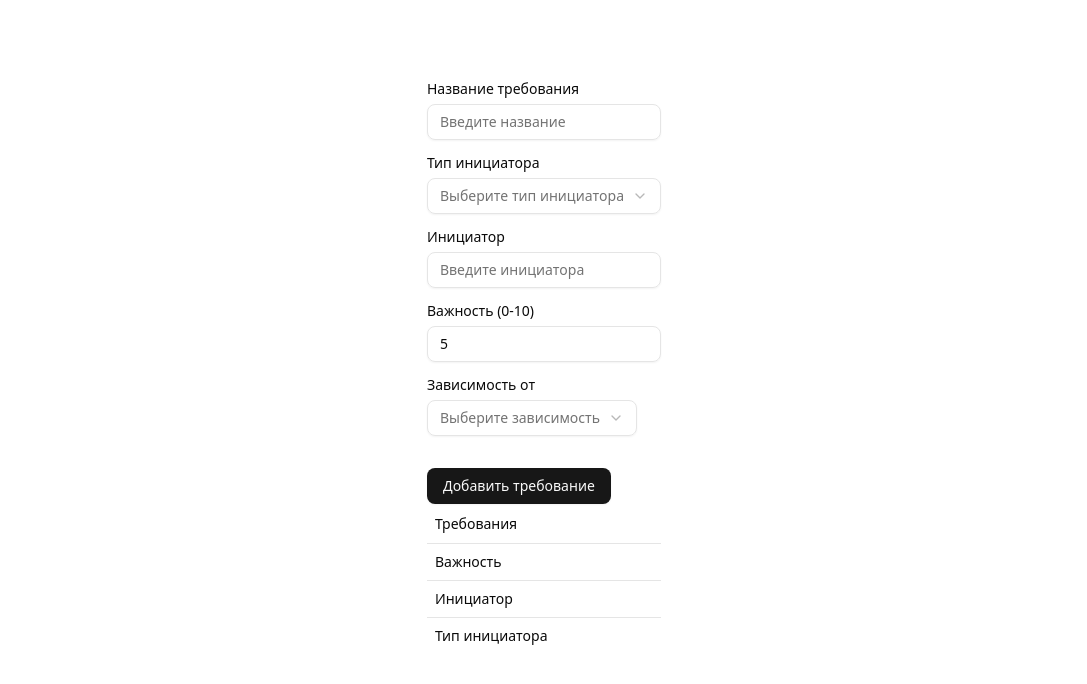
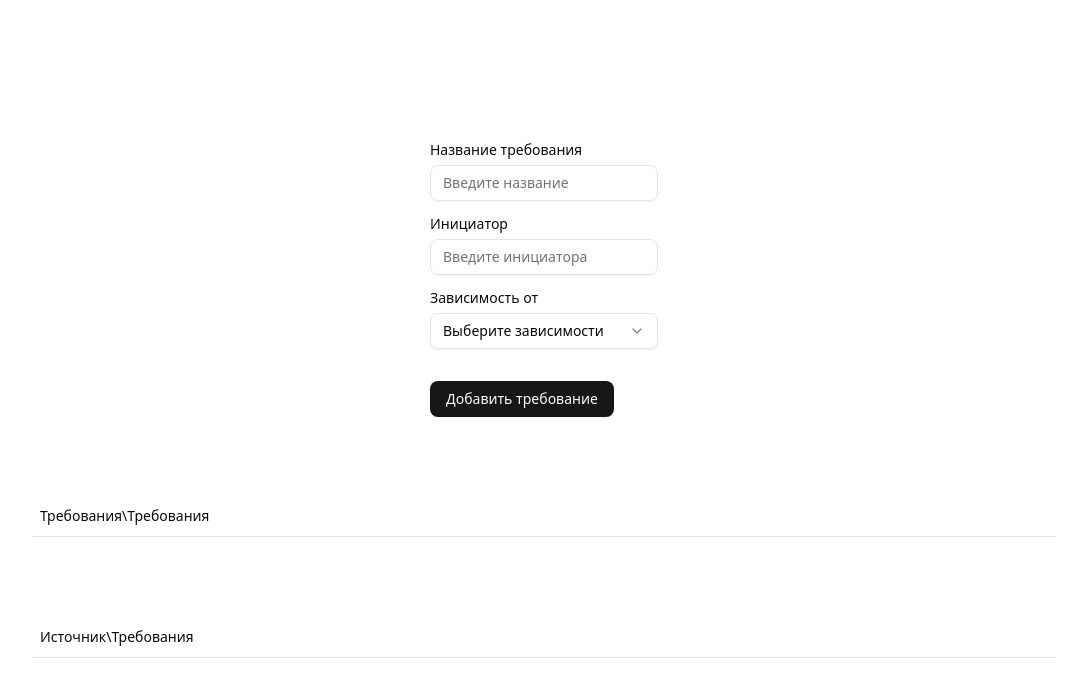
Before and after one commit to Esternit/TraceabilityMatrixFrontend, a Next.js app: page / in a window 1280 px wide. Shown: the top 684 px of the page, without its empty margins (96-1183 px from the left). Built offline with nearby package versions, Linux system fonts and the light colour scheme.

Commit message:
+ multiselect and matrix

```diff
--- a/app/pages/RequirementForm.jsx
+++ b/app/pages/RequirementForm.jsx
@@ -11,7 +11,7 @@ import {
   SelectItem,
   SelectTrigger,
   SelectValue,
-} from "@/components/ui/select"; // для выбора инициатора
+} from "@/components/ui/select";
 import Requirement from "../classes/Requirement";
 import {
   Form,
@@ -20,17 +20,17 @@ import {
   FormLabel,
   FormMessage,
 } from "@/components/ui/form";
+import { MultiSelect } from "@/components/MultiSelect";
 
-// Создаем схему валидации с помощью Zod
 const formSchema = z.object({
   name: z.string().min(1, { message: "Название требования обязательно" }),
-  initiatorType: z.string().min(1, { message: "Тип инициатора обязателен" }),
+  // initiatorType: z.string().min(1, { message: "Тип инициатора обязателен" }),
   initiator: z.string().min(1, { message: "Инициатор обязателен" }),
-  importance: z
-    .number()
-    .min(0)
-    .max(10, { message: "Важность должна быть в пределах от 0 до 10" }),
-  dependency: z.string().optional(), // Зависимость от другого требования
+  // importance: z
+  //   .number()
+  //   .min(0)
+  //   .max(10, { message: "Важность должна быть в пределах от 0 до 10" }),
+  dependency: z.array(z.string()).optional(),
 });
 
 function RequirementForm({ onAddRequirement, allRequirements }) {
@@ -41,7 +41,7 @@ function RequirementForm({ onAddRequirement, allRequirements }) {
       initiatorType: "",
       initiator: "",
       importance: 5,
-      dependency: "",
+      dependency: [],
     },
   });
 
@@ -50,30 +50,30 @@ function RequirementForm({ onAddRequirement, allRequirements }) {
     reset,
     formState: { errors },
     setValue,
+    watch,
   } = methods;
 
   const [requirements, setRequirements] = useState(allRequirements || []);
   const [dependencies, setDependencies] = useState(allRequirements || []);
 
   const onSubmit = (data) => {
-    const { name, initiator, importance, dependency, initiatorType } = data;
-    const newRequirement = new Requirement(
-      name,
-      initiator,
-      importance,
-      initiatorType
-    );
+    const { name, initiator, dependency } = data;
+    const newRequirement = new Requirement(name, initiator, 0, "person");
 
-    if (dependency) {
-      const dependentReq = requirements.find((req) => req.name === dependency);
-      if (dependentReq) {
-        newRequirement.addDependency(dependentReq);
-      }
+    if (dependency && dependency.length > 0) {
+      dependency
+        .filter((depName) => depName !== "no-dependency")
+        .forEach((depName) => {
+          const dependentReq = requirements.find((req) => req.name === depName);
+          if (dependentReq) {
+            newRequirement.addDependency(dependentReq);
+          }
+        });
     }
 
-    if (initiatorType === "person" || initiatorType === "company") {
-      newRequirement.initiator = initiatorType + ": " + initiator;
-    }
+    // if (initiatorType === "person" || initiatorType === "company") {
+    //   newRequirement.initiator = initiatorType + ": " + initiator;
+    // }
 
     setRequirements((prev) => [...prev, newRequirement]);
     onAddRequirement(newRequirement);
@@ -99,6 +99,22 @@ function RequirementForm({ onAddRequirement, allRequirements }) {
         </FormItem>
 
         <FormItem>
+          <FormLabel htmlFor="initiator">Инициатор</FormLabel>
+          <FormControl>
+            <Input
+              {...methods.register("initiator")}
+              name="initiator"
+              id="initiator"
+              placeholder="Введите инициатора"
+              required
+            />
+          </FormControl>
+          {errors.initiator && (
+            <FormMessage>{errors.initiator.message}</FormMessage>
+          )}
+        </FormItem>
+
+        {/* <FormItem>
           <FormLabel htmlFor="initiatorType">Тип инициатора</FormLabel>
           <FormControl>
             <Select
@@ -124,22 +140,6 @@ function RequirementForm({ onAddRequirement, allRequirements }) {
         </FormItem>
 
         <FormItem>
-          <FormLabel htmlFor="initiator">Инициатор</FormLabel>
-          <FormControl>
-            <Input
-              {...methods.register("initiator")}
-              name="initiator"
-              id="initiator"
-              placeholder="Введите инициатора"
-              required
-            />
-          </FormControl>
-          {errors.initiator && (
-            <FormMessage>{errors.initiator.message}</FormMessage>
-          )}
-        </FormItem>
-
-        <FormItem>
           <FormLabel htmlFor="importance">Важность (0-10)</FormLabel>
           <FormControl>
             <Input
@@ -156,30 +156,20 @@ function RequirementForm({ onAddRequirement, allRequirements }) {
           {errors.importance && (
             <FormMessage>{errors.importance.message}</FormMessage>
           )}
-        </FormItem>
+        </FormItem> */}
 
         <FormItem>
-          <FormLabel htmlFor="dependency">Зависимость от</FormLabel>
+          <FormLabel>Зависимость от</FormLabel>
           <FormControl>
-            <Select
-              {...methods.register("dependency")}
-              name="dependency"
-              onValueChange={(value) => setValue("dependency", value)}
-            >
-              <SelectTrigger>
-                <SelectValue placeholder="Выберите зависимость" />
-              </SelectTrigger>
-              <SelectContent>
-                <SelectGroup>
-                  <SelectItem value="no-dependency">Нет зависимости</SelectItem>
-                  {requirements.map((req) => (
-                    <SelectItem key={req.name} value={req.name}>
-                      {req.name}
-                    </SelectItem>
-                  ))}
-                </SelectGroup>
-              </SelectContent>
-            </Select>
+            <MultiSelect
+              options={[
+                { label: "Нет зависимости", value: "no-dependency" },
+                ...requirements.map((r) => ({ label: r.name, value: r.name })),
+              ]}
+              selected={watch("dependency") || []}
+              onChange={(values) => setValue("dependency", values)}
+              placeholder="Выберите зависимости"
+            />
           </FormControl>
           {errors.dependency && (
             <FormMessage>{errors.dependency.message}</FormMessage>
--- a/app/pages/RequirementsApp.jsx
+++ b/app/pages/RequirementsApp.jsx
@@ -6,6 +6,7 @@ import RequirementsList from "./RequirementsList";
 import RequirementsTree from "./RequirementsTree";
 import TableDemo from "./TableDemo";
 import { useState } from "react";
+import { SourceRequirementMatrix } from "./SourceRequirementMatrix";
 
 // const req1 = new Requirement("Требование 1", "Компания X", 8);
 // const req2 = new Requirement("Требование 2", "Человек Y", 6);
@@ -40,7 +41,15 @@ export function RequirementsApp() {
   };
 
   return (
-    <div>
+    <div
+      style={{
+        width: "100%",
+        display: "flex",
+        flexDirection: "column",
+        alignItems: "center",
+        gap: "5rem",
+      }}
+    >
       <RequirementForm onAddRequirement={addRequirement} />
       {/* <RequirementsList requirements={requirements} />
       <RequirementsTree requirements={requirements} /> */}
@@ -49,7 +58,8 @@ export function RequirementsApp() {
         testCases={testCases}
         traceMatrix={traceMatrix}
       />
-      <RequirementsTree requirements={requirements} />
+      <SourceRequirementMatrix requirements={requirements} />
+      {/* <RequirementsTree requirements={requirements} /> */}
     </div>
   );
 }
--- /dev/null
+++ b/app/pages/SourceRequirementMatrix.jsx
@@ -0,0 +1,60 @@
+import {
+  Table,
+  TableBody,
+  TableCell,
+  TableHead,
+  TableHeader,
+  TableRow,
+} from "@/components/ui/table";
+
+export function SourceRequirementMatrix({ requirements }) {
+  const initiators = Array.from(
+    new Set(requirements.map((req) => req.initiator))
+  );
+
+  const sourceMatrix = initiators.map((initiator) =>
+    requirements.map((req) => (req.initiator === initiator ? "➕" : ""))
+  );
+
+  // Определим, какие столбцы нужно выделить
+  const columnsWithDependencies = requirements.map(
+    (req) => req.dependencies.length > 0
+  );
+
+  return (
+    <Table>
+      <TableHeader>
+        <TableRow>
+          <TableHead className="w-[180px]">Источник\Требования</TableHead>
+          {requirements.map((requirement, index) => (
+            <TableHead
+              key={index}
+              className={`text-center ${
+                columnsWithDependencies[index] ? "bg-yellow-100" : ""
+              }`}
+            >
+              {requirement.name}
+            </TableHead>
+          ))}
+        </TableRow>
+      </TableHeader>
+      <TableBody>
+        {initiators.map((initiator, rowIndex) => (
+          <TableRow key={rowIndex}>
+            <TableCell className="font-medium">{initiator}</TableCell>
+            {sourceMatrix[rowIndex].map((cell, colIndex) => (
+              <TableCell
+                key={colIndex}
+                className={`text-center text-xl ${
+                  columnsWithDependencies[colIndex] ? "bg-yellow-100" : ""
+                }`}
+              >
+                {cell}
+              </TableCell>
+            ))}
+          </TableRow>
+        ))}
+      </TableBody>
+    </Table>
+  );
+}
--- a/app/pages/TableDemo.jsx
+++ b/app/pages/TableDemo.jsx
@@ -18,7 +18,7 @@ export function TraceabilityMatrixTable({ requirements }) {
     <Table>
       <TableHeader>
         <TableRow>
-          <TableHead className="w-[180px]">Требования</TableHead>
+          <TableHead className="w-[180px]">Требования\Требования</TableHead>
           {requirements.map((requirement, index) => (
             <TableHead key={index} className="text-center">
               {requirement.name}
@@ -38,7 +38,7 @@ export function TraceabilityMatrixTable({ requirements }) {
           </TableRow>
         ))}
 
-        <TableRow>
+        {/* <TableRow>
           <TableCell className="font-medium">Важность</TableCell>
           {requirements.map((requirement, index) => (
             <TableCell key={index} className="text-center">
@@ -61,7 +61,7 @@ export function TraceabilityMatrixTable({ requirements }) {
               {requirement.initiatorType}
             </TableCell>
           ))}
-        </TableRow>
+        </TableRow> */}
       </TableBody>
     </Table>
   );
--- /dev/null
+++ b/components/MultiSelect.tsx
@@ -0,0 +1,71 @@
+// components/MultiSelect.tsx
+
+import {
+    Popover,
+    PopoverContent,
+    PopoverTrigger,
+  } from "@/components/ui/popover"
+  import { Checkbox } from "@/components/ui/checkbox"
+  import { Button } from "@/components/ui/button"
+  import { Check, ChevronDown } from "lucide-react"
+  import { useEffect, useRef, useState } from "react"
+  import { cn } from "@/lib/utils"
+
+  interface MultiSelectProps {
+    options: { label: string; value: string }[]
+    selected: string[]
+    onChange: (values: string[]) => void
+    placeholder?: string
+  }
+
+  export function MultiSelect({
+    options,
+    selected,
+    onChange,
+    placeholder = "Выберите значения",
+  }: MultiSelectProps) {
+    const toggleOption = (value: string) => {
+      if (selected.includes(value)) {
+        onChange(selected.filter((v) => v !== value))
+      } else {
+        onChange([...selected, value])
+      }
+    }
+
+    return (
+      <Popover>
+        <PopoverTrigger asChild>
+          <Button variant="outline" role="combobox" className="w-full justify-between">
+            {selected.length > 0
+              ? options
+                  .filter((opt) => selected.includes(opt.value))
+                  .map((opt) => opt.label)
+                  .join(", ")
+              : placeholder}
+            <ChevronDown className="ml-2 h-4 w-4 shrink-0 opacity-50" />
+          </Button>
+        </PopoverTrigger>
+        <PopoverContent className="w-full max-h-64 overflow-y-auto p-2">
+          {options.map((option) => (
+            <div
+              key={option.value}
+              className="flex items-center gap-2 px-2 py-1 cursor-pointer rounded hover:bg-muted"
+              onClick={() => toggleOption(option.value)}
+            >
+              <Checkbox
+                checked={selected.includes(option.value)}
+                onCheckedChange={() => toggleOption(option.value)}
+                id={option.value}
+              />
+              <label
+                htmlFor={option.value}
+                className="text-sm cursor-pointer"
+              >
+                {option.label}
+              </label>
+            </div>
+          ))}
+        </PopoverContent>
+      </Popover>
+    )
+  }
--- /dev/null
+++ b/components/ui/checkbox.tsx
@@ -0,0 +1,32 @@
+"use client"
+
+import * as React from "react"
+import * as CheckboxPrimitive from "@radix-ui/react-checkbox"
+import { CheckIcon } from "lucide-react"
+
+import { cn } from "@/lib/utils"
+
+function Checkbox({
+  className,
+  ...props
+}: React.ComponentProps<typeof CheckboxPrimitive.Root>) {
+  return (
+    <CheckboxPrimitive.Root
+      data-slot="checkbox"
+      className={cn(
+        "peer border-input dark:bg-input/30 data-[state=checked]:bg-primary data-[state=checked]:text-primary-foreground dark:data-[state=checked]:bg-primary data-[state=checked]:border-primary focus-visible:border-ring focus-visible:ring-ring/50 aria-invalid:ring-destructive/20 dark:aria-invalid:ring-destructive/40 aria-invalid:border-destructive size-4 shrink-0 rounded-[4px] border shadow-xs transition-shadow outline-none focus-visible:ring-[3px] disabled:cursor-not-allowed disabled:opacity-50",
+        className
+      )}
+      {...props}
+    >
+      <CheckboxPrimitive.Indicator
+        data-slot="checkbox-indicator"
+        className="flex items-center justify-center text-current transition-none"
+      >
+        <CheckIcon className="size-3.5" />
+      </CheckboxPrimitive.Indicator>
+    </CheckboxPrimitive.Root>
+  )
+}
+
+export { Checkbox }
--- /dev/null
+++ b/components/ui/popover.tsx
@@ -0,0 +1,48 @@
+"use client"
+
+import * as React from "react"
+import * as PopoverPrimitive from "@radix-ui/react-popover"
+
+import { cn } from "@/lib/utils"
+
+function Popover({
+  ...props
+}: React.ComponentProps<typeof PopoverPrimitive.Root>) {
+  return <PopoverPrimitive.Root data-slot="popover" {...props} />
+}
+
+function PopoverTrigger({
+  ...props
+}: React.ComponentProps<typeof PopoverPrimitive.Trigger>) {
+  return <PopoverPrimitive.Trigger data-slot="popover-trigger" {...props} />
+}
+
+function PopoverContent({
+  className,
+  align = "center",
+  sideOffset = 4,
+  ...props
+}: React.ComponentProps<typeof PopoverPrimitive.Content>) {
+  return (
+    <PopoverPrimitive.Portal>
+      <PopoverPrimitive.Content
+        data-slot="popover-content"
+        align={align}
+        sideOffset={sideOffset}
+        className={cn(
+          "bg-popover text-popover-foreground data-[state=open]:animate-in data-[state=closed]:animate-out data-[state=closed]:fade-out-0 data-[state=open]:fade-in-0 data-[state=closed]:zoom-out-95 data-[state=open]:zoom-in-95 data-[side=bottom]:slide-in-from-top-2 data-[side=left]:slide-in-from-right-2 data-[side=right]:slide-in-from-left-2 data-[side=top]:slide-in-from-bottom-2 z-50 w-72 origin-(--radix-popover-content-transform-origin) rounded-md border p-4 shadow-md outline-hidden",
+          className
+        )}
+        {...props}
+      />
+    </PopoverPrimitive.Portal>
+  )
+}
+
+function PopoverAnchor({
+  ...props
+}: React.ComponentProps<typeof PopoverPrimitive.Anchor>) {
+  return <PopoverPrimitive.Anchor data-slot="popover-anchor" {...props} />
+}
+
+export { Popover, PopoverTrigger, PopoverContent, PopoverAnchor }
--- a/package.json
+++ b/package.json
@@ -11,7 +11,9 @@
   "dependencies": {
     "@hookform/resolvers": "^5.0.1",
     "@radix-ui/react-accordion": "^1.2.3",
+    "@radix-ui/react-checkbox": "^1.1.4",
     "@radix-ui/react-label": "^2.1.2",
+    "@radix-ui/react-popover": "^1.1.6",
     "@radix-ui/react-select": "^2.1.6",
     "@radix-ui/react-slot": "^1.1.2",
     "class-variance-authority": "^0.7.1",
```
Also changed, not shown: 1 other file (tests, documents, lock files or other folders).
